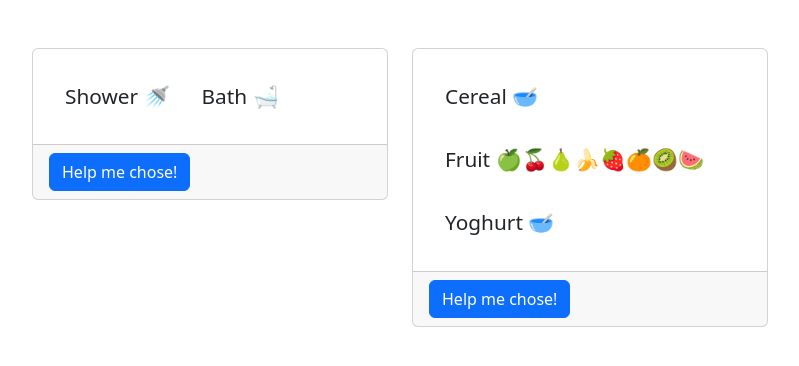
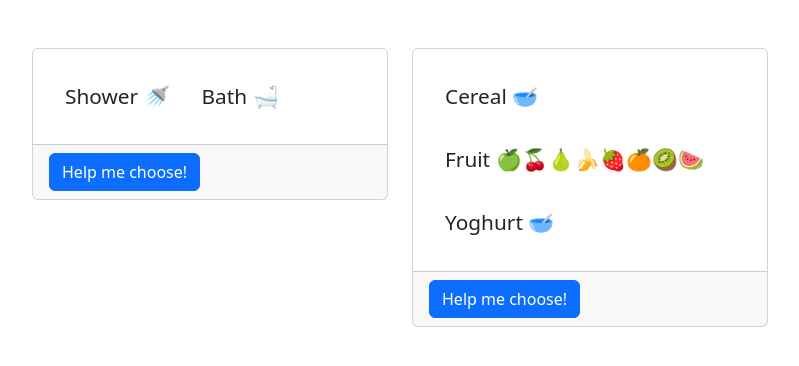
Before and after one commit to pserwylo/kid-chooser, a React (Vite) app: page /#/ in a window 1280 px wide. Shown: the top 366 px of the page, without its empty margins (50-849 px from the left). Built offline with nearby package versions, Linux system fonts and the light colour scheme.

Commit message:
Fix typo with 'Help me chose'.

```diff
--- a/src/pages/Splash.tsx
+++ b/src/pages/Splash.tsx
@@ -41,7 +41,7 @@ const ChooserCard = ({ chooser }: IChooserCardProps) => {
       <CardFooter>
         {choice == null ? (
           <LinkContainer to={`/choose/${chooser.slug}`}>
-            <Button>Help me chose!</Button>
+            <Button>Help me choose!</Button>
           </LinkContainer>
         ) : (
           <>Already chosen. Try again tomorrow.</>
```
